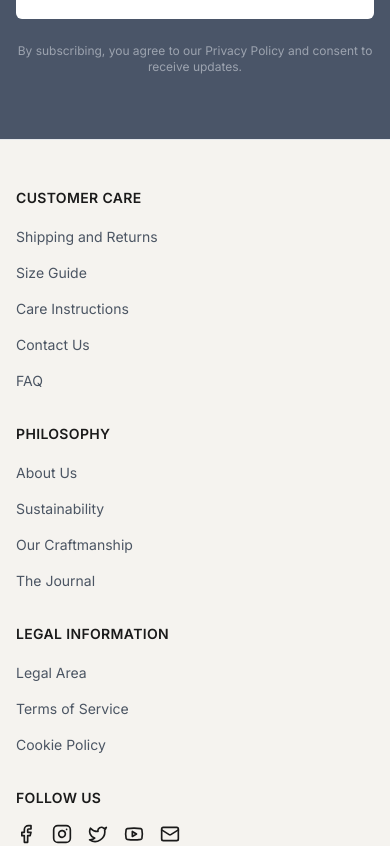
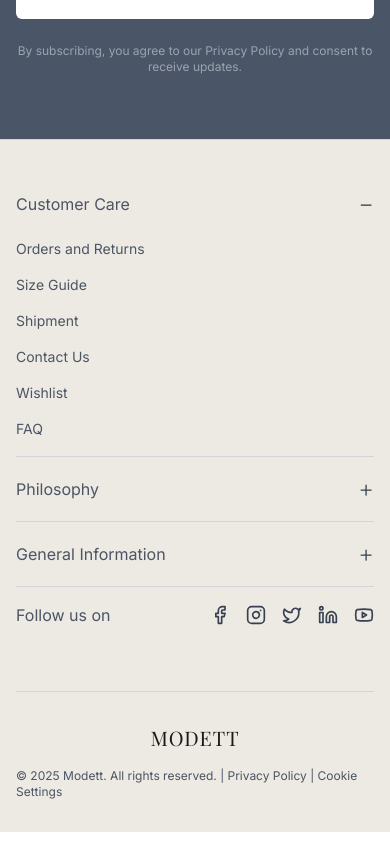
Before and after one commit to Modett/modett-ecommerce-platform, a Next.js app in the folder modett/apps/web/: page / in a window 390 px wide. Shown: the part 5920-6766 px from the top of the page. Built offline with nearby package versions, Linux system fonts and the light colour scheme; a web font is replaced by a local one.

Commit message:
footer updated

```diff
--- a/modett/apps/web/components/layout/footer.tsx
+++ b/modett/apps/web/components/layout/footer.tsx
@@ -1,11 +1,236 @@
+"use client"
+
+import * as React from "react"
 import Link from "next/link"
-import { Facebook, Instagram, Twitter, Youtube, Mail } from "lucide-react"
+import { Facebook, Instagram, Twitter, Youtube, Linkedin } from "lucide-react"
 
 export function Footer() {
+  const [openSections, setOpenSections] = React.useState<{
+    [key: string]: boolean
+  }>({
+    customerCare: true,
+    philosophy: false,
+    generalInfo: false,
+  })
+
+  const toggleSection = (section: string) => {
+    setOpenSections((prev) => ({
+      ...prev,
+      [section]: !prev[section],
+    }))
+  }
+
   return (
-    <footer className="bg-[#f5f3ef] border-t border-gray-200">
-      <div className="container mx-auto px-4 py-12 lg:py-16">
-        <div className="grid grid-cols-1 md:grid-cols-2 lg:grid-cols-4 gap-8 lg:gap-12">
+    <footer className="bg-[#ede9e3] border-t border-gray-300">
+      <div className="container mx-auto px-4 py-8 lg:py-16">
+        {/* Mobile Accordion Layout */}
+        <div className="lg:hidden space-y-0 divide-y divide-gray-300">
+          {/* Customer Care */}
+          <div className="py-4">
+            <button
+              onClick={() => toggleSection("customerCare")}
+              className="flex items-center justify-between w-full text-left"
+            >
+              <h3 className="text-base font-normal text-gray-600">
+                Customer Care
+              </h3>
+              <span className="text-2xl text-gray-600 font-light">
+                {openSections.customerCare ? "−" : "+"}
+              </span>
+            </button>
+            {openSections.customerCare && (
+              <ul className="mt-4 space-y-3">
+                <li>
+                  <Link
+                    href="/orders"
+                    className="text-sm text-gray-600 hover:text-accent transition-colors"
+                  >
+                    Orders and Returns
+                  </Link>
+                </li>
+                <li>
+                  <Link
+                    href="/size-guide"
+                    className="text-sm text-gray-600 hover:text-accent transition-colors"
+                  >
+                    Size Guide
+                  </Link>
+                </li>
+                <li>
+                  <Link
+                    href="/shipment"
+                    className="text-sm text-gray-600 hover:text-accent transition-colors"
+                  >
+                    Shipment
+                  </Link>
+                </li>
+                <li>
+                  <Link
+                    href="/contact"
+                    className="text-sm text-gray-600 hover:text-accent transition-colors"
+                  >
+                    Contact Us
+                  </Link>
+                </li>
+                <li>
+                  <Link
+                    href="/wishlist"
+                    className="text-sm text-gray-600 hover:text-accent transition-colors"
+                  >
+                    Wishlist
+                  </Link>
+                </li>
+                <li>
+                  <Link
+                    href="/faq"
+                    className="text-sm text-gray-600 hover:text-accent transition-colors"
+                  >
+                    FAQ
+                  </Link>
+                </li>
+              </ul>
+            )}
+          </div>
+
+          {/* Philosophy */}
+          <div className="py-4">
+            <button
+              onClick={() => toggleSection("philosophy")}
+              className="flex items-center justify-between w-full text-left"
+            >
+              <h3 className="text-base font-normal text-gray-600">Philosophy</h3>
+              <span className="text-2xl text-gray-600 font-light">
+                {openSections.philosophy ? "−" : "+"}
+              </span>
+            </button>
+            {openSections.philosophy && (
+              <ul className="mt-4 space-y-3">
+                <li>
+                  <Link
+                    href="/about"
+                    className="text-sm text-gray-600 hover:text-accent transition-colors"
+                  >
+                    About Us
+                  </Link>
+                </li>
+                <li>
+                  <Link
+                    href="/sustainability"
+                    className="text-sm text-gray-600 hover:text-accent transition-colors"
+                  >
+                    Sustainability
+                  </Link>
+                </li>
+                <li>
+                  <Link
+                    href="/craftmanship"
+                    className="text-sm text-gray-600 hover:text-accent transition-colors"
+                  >
+                    Our Craftmanship
+                  </Link>
+                </li>
+                <li>
+                  <Link
+                    href="/journal"
+                    className="text-sm text-gray-600 hover:text-accent transition-colors"
+                  >
+                    The Journal
+                  </Link>
+                </li>
+              </ul>
+            )}
+          </div>
+
+          {/* General Information */}
+          <div className="py-4">
+            <button
+              onClick={() => toggleSection("generalInfo")}
+              className="flex items-center justify-between w-full text-left"
+            >
+              <h3 className="text-base font-normal text-gray-600">
+                General Information
+              </h3>
+              <span className="text-2xl text-gray-600 font-light">
+                {openSections.generalInfo ? "−" : "+"}
+              </span>
+            </button>
+            {openSections.generalInfo && (
+              <ul className="mt-4 space-y-3">
+                <li>
+                  <Link
+                    href="/legal"
+                    className="text-sm text-gray-600 hover:text-accent transition-colors"
+                  >
+                    Legal Area
+                  </Link>
+                </li>
+                <li>
+                  <Link
+                    href="/terms"
+                    className="text-sm text-gray-600 hover:text-accent transition-colors"
+                  >
+                    Terms of Service
+                  </Link>
+                </li>
+                <li>
+                  <Link
+                    href="/privacy"
+                    className="text-sm text-gray-600 hover:text-accent transition-colors"
+                  >
+                    Cookie Policy
+                  </Link>
+                </li>
+              </ul>
+            )}
+          </div>
+
+          {/* Follow Us - Always Visible on Mobile */}
+          <div className="py-4 flex items-center justify-between">
+            <h3 className="text-base font-normal text-gray-600">
+              Follow us on
+            </h3>
+            <div className="flex gap-4">
+              <Link
+                href="#"
+                aria-label="Facebook"
+                className="text-gray-700 hover:text-accent transition-colors"
+              >
+                <Facebook className="h-5 w-5" />
+              </Link>
+              <Link
+                href="#"
+                aria-label="Instagram"
+                className="text-gray-700 hover:text-accent transition-colors"
+              >
+                <Instagram className="h-5 w-5" />
+              </Link>
+              <Link
+                href="#"
+                aria-label="Twitter"
+                className="text-gray-700 hover:text-accent transition-colors"
+              >
+                <Twitter className="h-5 w-5" />
+              </Link>
+              <Link
+                href="#"
+                aria-label="LinkedIn"
+                className="text-gray-700 hover:text-accent transition-colors"
+              >
+                <Linkedin className="h-5 w-5" />
+              </Link>
+              <Link
+                href="#"
+                aria-label="YouTube"
+                className="text-gray-700 hover:text-accent transition-colors"
+              >
+                <Youtube className="h-5 w-5" />
+              </Link>
+            </div>
+          </div>
+        </div>
+
+        {/* Desktop Grid Layout */}
+        <div className="hidden lg:grid grid-cols-4 gap-12">
           {/* Customer Care */}
           <div>
             <h3 className="text-sm font-semibold tracking-wide uppercase mb-4">
@@ -14,10 +239,10 @@ export function Footer() {
             <ul className="space-y-3">
               <li>
                 <Link
-                  href="/shipping"
+                  href="/orders"
                   className="text-sm text-gray-600 hover:text-accent transition-colors"
                 >
-                  Shipping and Returns
+                  Orders and Returns
                 </Link>
               </li>
               <li>
@@ -30,10 +255,10 @@ export function Footer() {
               </li>
               <li>
                 <Link
-                  href="/care"
+                  href="/shipment"
                   className="text-sm text-gray-600 hover:text-accent transition-colors"
                 >
-                  Care Instructions
+                  Shipment
                 </Link>
               </li>
               <li>
@@ -42,6 +267,14 @@ export function Footer() {
                   className="text-sm text-gray-600 hover:text-accent transition-colors"
                 >
                   Contact Us
+                </Link>
+              </li>
+              <li>
+                <Link
+                  href="/wishlist"
+                  className="text-sm text-gray-600 hover:text-accent transition-colors"
+                >
+                  Wishlist
                 </Link>
               </li>
               <li>
@@ -96,10 +329,10 @@ export function Footer() {
             </ul>
           </div>
 
-          {/* Legal Information */}
+          {/* General Information */}
           <div>
             <h3 className="text-sm font-semibold tracking-wide uppercase mb-4">
-              Legal Information
+              General Information
             </h3>
             <ul className="space-y-3">
               <li>
@@ -135,20 +368,40 @@ export function Footer() {
               Follow us
             </h3>
             <div className="flex gap-4 mb-6">
-              <Link href="#" aria-label="Facebook" className="hover:text-accent transition-colors">
+              <Link
+                href="#"
+                aria-label="Facebook"
+                className="hover:text-accent transition-colors"
+              >
                 <Facebook className="h-5 w-5" />
               </Link>
-              <Link href="#" aria-label="Instagram" className="hover:text-accent transition-colors">
+              <Link
+                href="#"
+                aria-label="Instagram"
+                className="hover:text-accent transition-colors"
+              >
                 <Instagram className="h-5 w-5" />
               </Link>
-              <Link href="#" aria-label="Twitter" className="hover:text-accent transition-colors">
+              <Link
+                href="#"
+                aria-label="Twitter"
+                className="hover:text-accent transition-colors"
+              >
                 <Twitter className="h-5 w-5" />
               </Link>
-              <Link href="#" aria-label="YouTube" className="hover:text-accent transition-colors">
+              <Link
+                href="#"
+                aria-label="LinkedIn"
+                className="hover:text-accent transition-colors"
+              >
+                <Linkedin className="h-5 w-5" />
+              </Link>
+              <Link
+                href="#"
+                aria-label="YouTube"
+                className="hover:text-accent transition-colors"
+              >
                 <Youtube className="h-5 w-5" />
-              </Link>
-              <Link href="#" aria-label="Email" className="hover:text-accent transition-colors">
-                <Mail className="h-5 w-5" />
               </Link>
             </div>
           </div>
@@ -161,7 +414,8 @@ export function Footer() {
               <span className="text-xl font-serif tracking-wider">MODETT</span>
             </div>
             <p className="text-xs text-gray-600">
-              © {new Date().getFullYear()} Modett. All rights reserved. | Privacy Policy | Cookie Settings
+              © {new Date().getFullYear()} Modett. All rights reserved. |
+              Privacy Policy | Cookie Settings
             </p>
           </div>
         </div>
```
